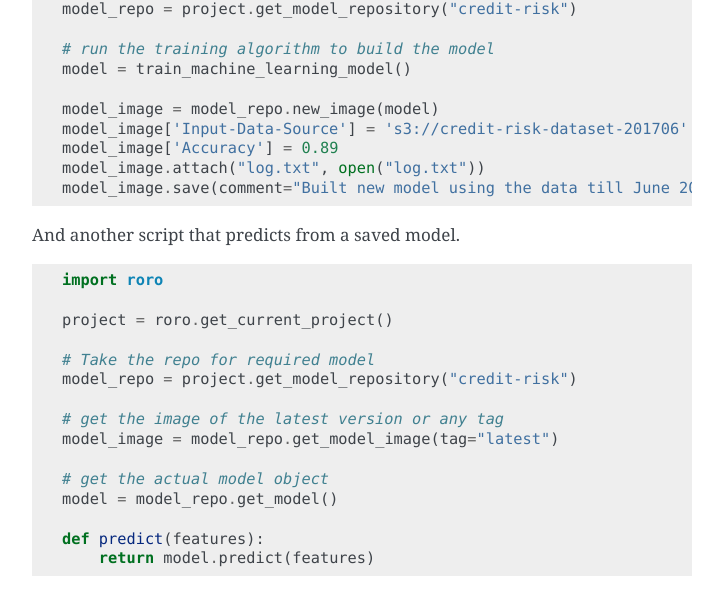
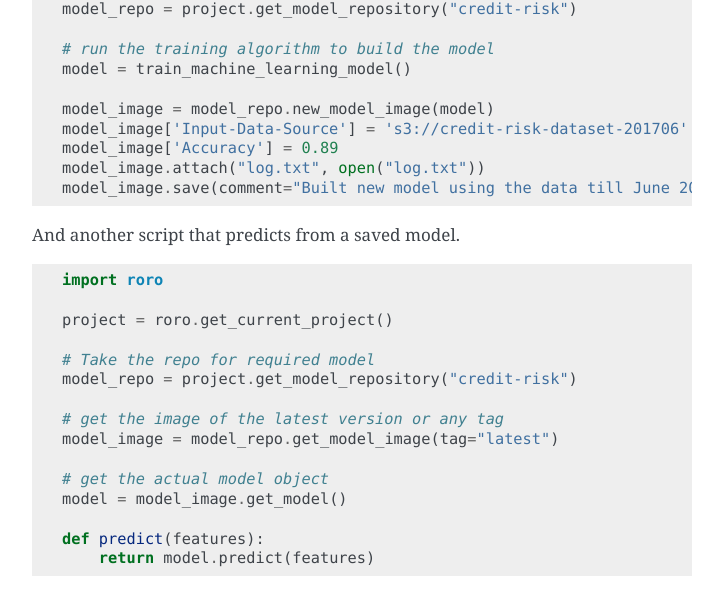
Before and after one commit to rorodata/roro-client, a Sphinx documentation site: the page built from docs/models.rst, in a window 1280 px wide and 900 px high, scrolled down 912 px. Shown: the part 160-757 px from the top of the window, without its empty margins (388-1111 px from the left). Built offline with Sphinx 7.4.7, drawn with Linux system fonts in a browser that asks for light colours.

Commit message:
Fixed typos in the docs of model management.

```diff
--- a/docs/models.rst
+++ b/docs/models.rst
@@ -44,7 +44,7 @@ Here is a sample script to save a new version of an ML model::
     # run the training algorithm to build the model
     model = train_machine_learning_model()
 
-    model_image = model_repo.new_image(model)
+    model_image = model_repo.new_model_image(model)
     model_image['Input-Data-Source'] = 's3://credit-risk-dataset-201706'
     model_image['Accuracy'] = 0.89
     model_image.attach("log.txt", open("log.txt"))
@@ -63,7 +63,7 @@ And another script that predicts from a saved model. ::
     model_image = model_repo.get_model_image(tag="latest")
 
     # get the actual model object
-    model = model_repo.get_model()
+    model = model_image.get_model()
 
     def predict(features):
         return model.predict(features)
```
